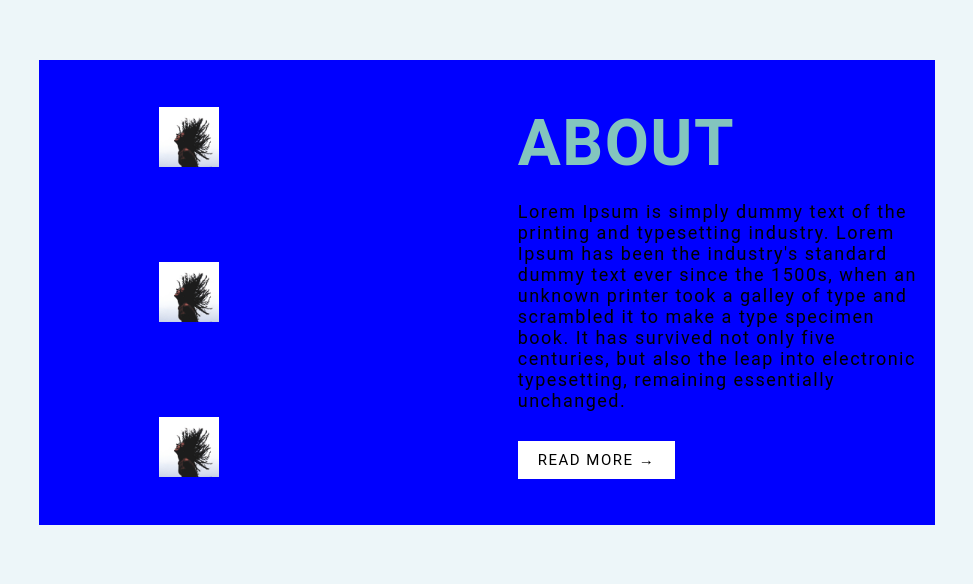
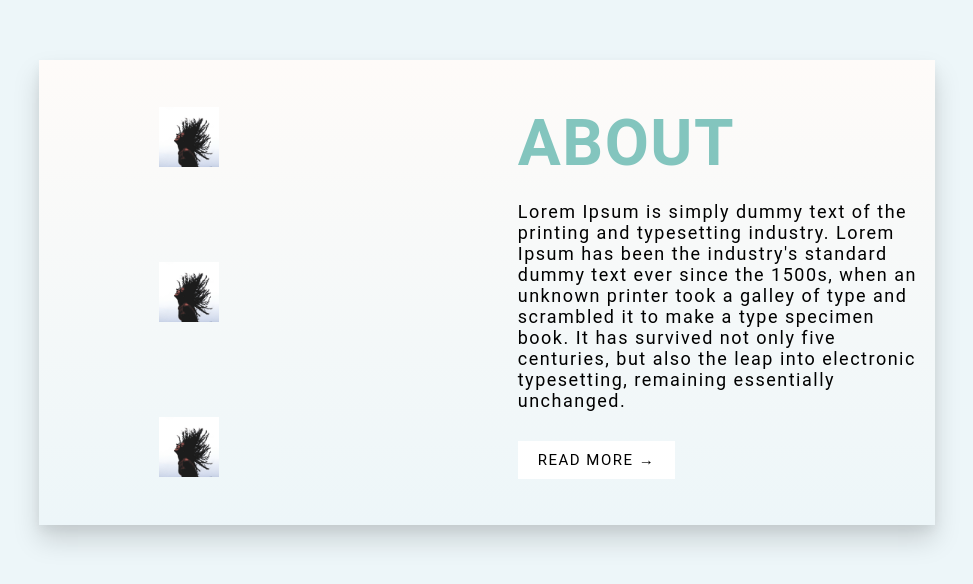
Before and after one commit to alkeal/Projekt-LIA, a React (Vite) app: page / in a window 1280 px wide. Shown: the part 818-1402 px from the top of the page, without its empty margins (153-1126 px from the left). Built offline with nearby package versions, Linux system fonts and the light colour scheme.

Commit message:
boxshadow added background changed

```diff
--- a/src/styles/AboutSection.css
+++ b/src/styles/AboutSection.css
@@ -7,7 +7,9 @@
     width: 70%;
     height: 465px;
     margin-top: 20%;
-    background: blue;
+    background: linear-gradient(#FEFBF9, #EDF6F9);
+    box-shadow: rgba(0, 0, 0, 0.15) 0px 15px 25px, rgba(0, 0, 0, 0.05) 0px 5px 10px;
+
 
 }
 
```
